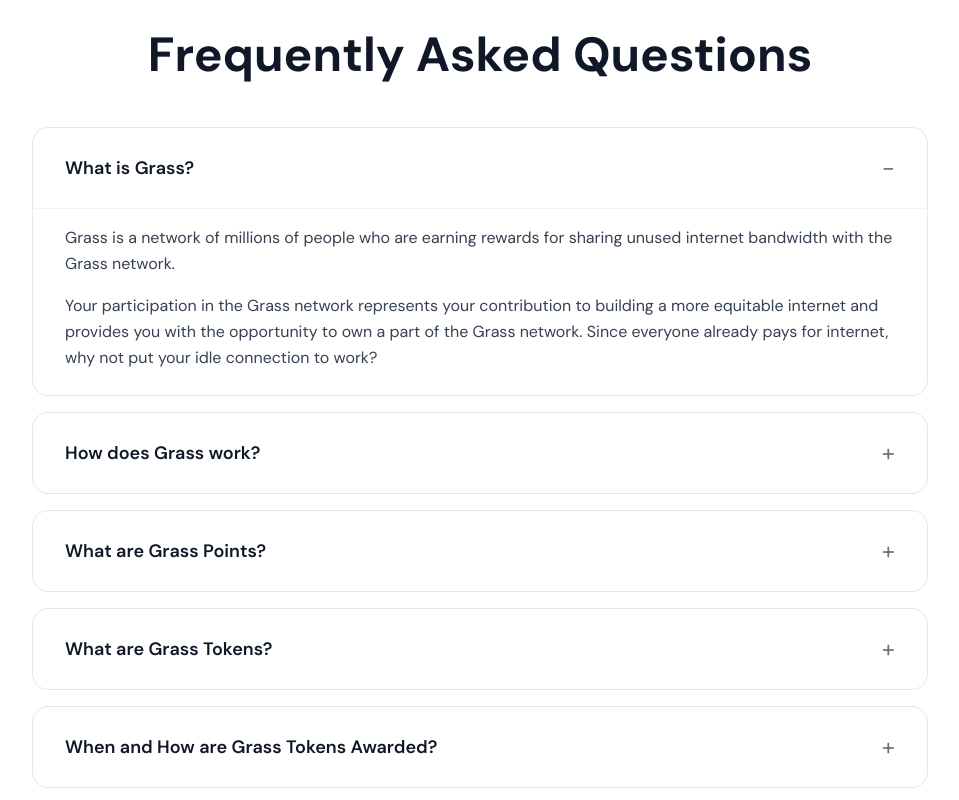
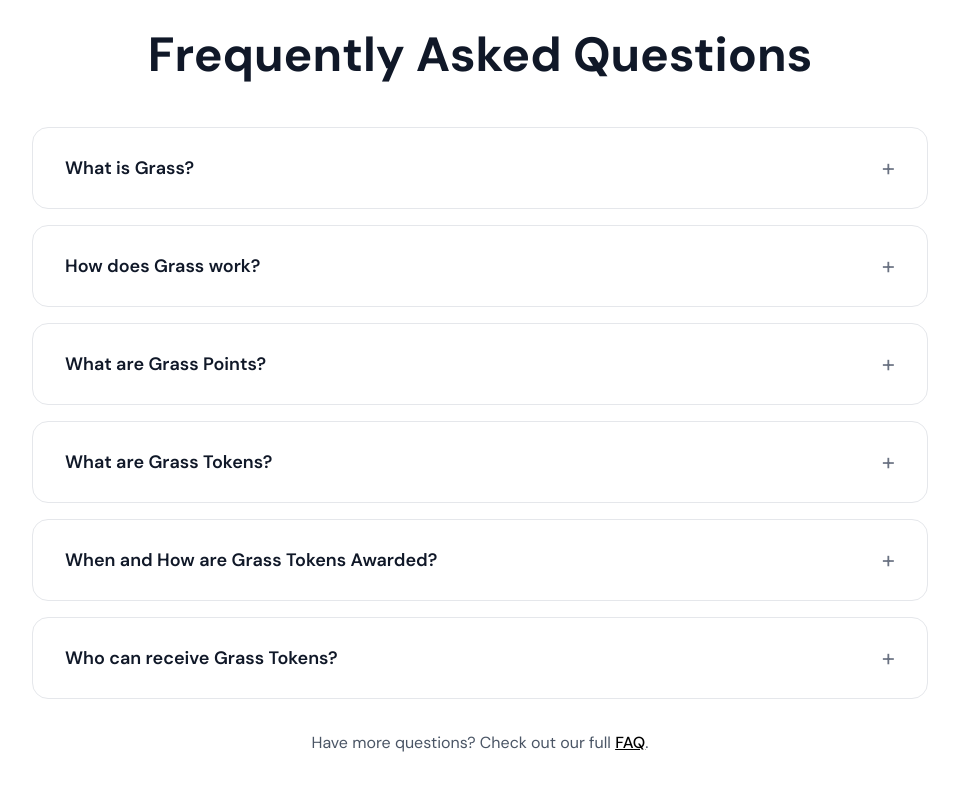
Before and after one commit to heyrapto/grass-io-clone, a Next.js app: page / in a window 1280 px wide. Shown: the part 4060-4860 px from the top of the page, without its empty margins (160-1119 px from the left). Built offline with nearby package versions, Linux system fonts and the light colour scheme.

Commit message:
feat: wrapped up faq animation

```diff
--- a/src/components/sections/faq.tsx
+++ b/src/components/sections/faq.tsx
@@ -1,9 +1,10 @@
 "use client"
 
 import { useState } from "react";
+import { motion, AnimatePresence } from "framer-motion";
 
 const FAQSection = () => {
-  const [openQuestion, setOpenQuestion] = useState<number>(0);
+  const [openQuestion, setOpenQuestion] = useState<number>(-1);
 
   const faqs = [
     {
@@ -52,11 +53,12 @@
           {faqs.map((faq, index) => (
             <div
               key={index}
-              className="border border-gray-200 rounded-2xl overflow-hidden cursor-pointer"
+              className="border border-gray-200 rounded-2xl overflow-hidden"
             >
+              {/* Question */}
               <button
                 onClick={() => toggleQuestion(index)}
-                className="w-full px-8 py-6 text-left flex justify-between items-center hover:bg-gray-50 transition-colors  cursor-pointer"
+                className="w-full px-8 py-6 text-left flex justify-between items-center hover:bg-gray-50 transition-colors"
               >
                 <h3 className="text-lg font-semibold text-gray-900">
                   {faq.question}
@@ -66,17 +68,27 @@
                 </div>
               </button>
 
+              {/* Animated Answer */}
+              <AnimatePresence initial={false}>
                 {openQuestion === index && (
-                <div className="px-8 pb-6 border-t border-gray-100">
-                  <div className="pt-4 space-y-4">
+                  <motion.div
+                    key="content"
+                    initial={{ height: 0, opacity: 0 }}
+                    animate={{ height: "auto", opacity: 1 }}
+                    exit={{ height: 0, opacity: 0 }}
+                    transition={{ duration: 0.4, ease: "easeInOut" }}
+                    className="overflow-hidden border-t border-gray-100"
+                  >
+                    <div className="px-8 pb-6 pt-4 space-y-4">
                       {faq.answer.map((paragraph, i) => (
                         <p key={i} className="text-gray-700 leading-relaxed">
                           {paragraph}
                         </p>
                       ))}
                     </div>
-                </div>
+                  </motion.div>
                 )}
+              </AnimatePresence>
             </div>
           ))}
         </div>
```
Lines whose indentation alone changed are shown as unchanged.
